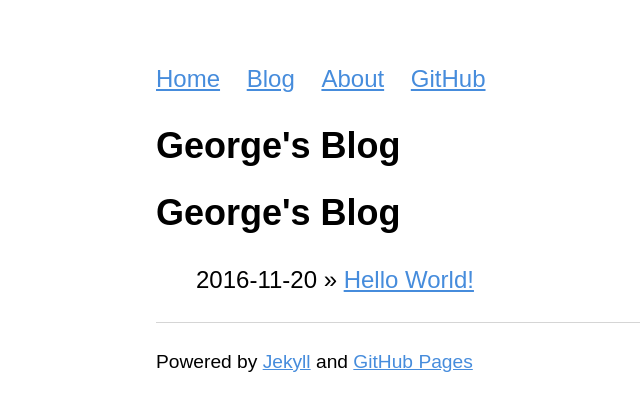
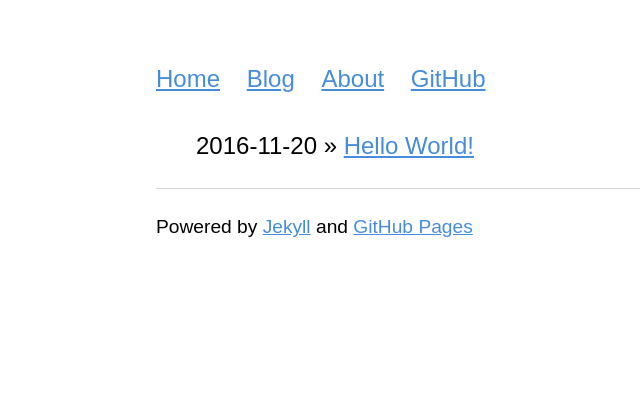
Before and after one commit to georgeperez/titanpointe.org, a Jekyll site: the page built from blog/index.html, in a window 1280 px wide. Shown: the top 411 px of the page, without its empty margins (36-676 px from the left). Built offline with Jekyll 4.4.1, drawn with Linux system fonts in a browser that asks for light colours.

Commit message:
Fixed up double titles

```diff
--- a/blog/index.html
+++ b/blog/index.html
@@ -1,9 +1,6 @@
 ---
 layout: post
-title: George's Blog
 ---
-
-  <h2>{{ page.title }}</h2>
   <ul class="posts">
     {% for post in site.posts %}
       <li><span>{{ post.date | date:"%Y-%m-%d" }}</span> » <a href="{{ post.url }}" title="{{ post.title }}">{{  post.title }}</a></li>
```
